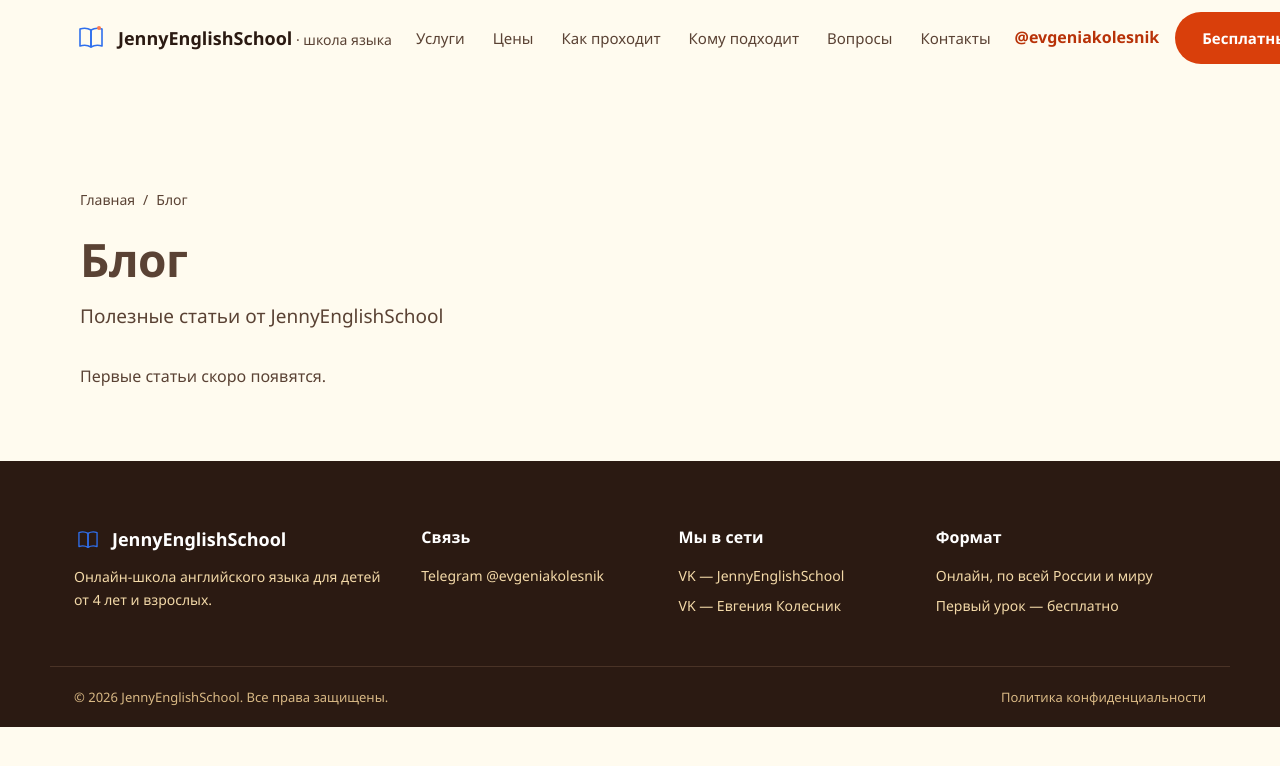
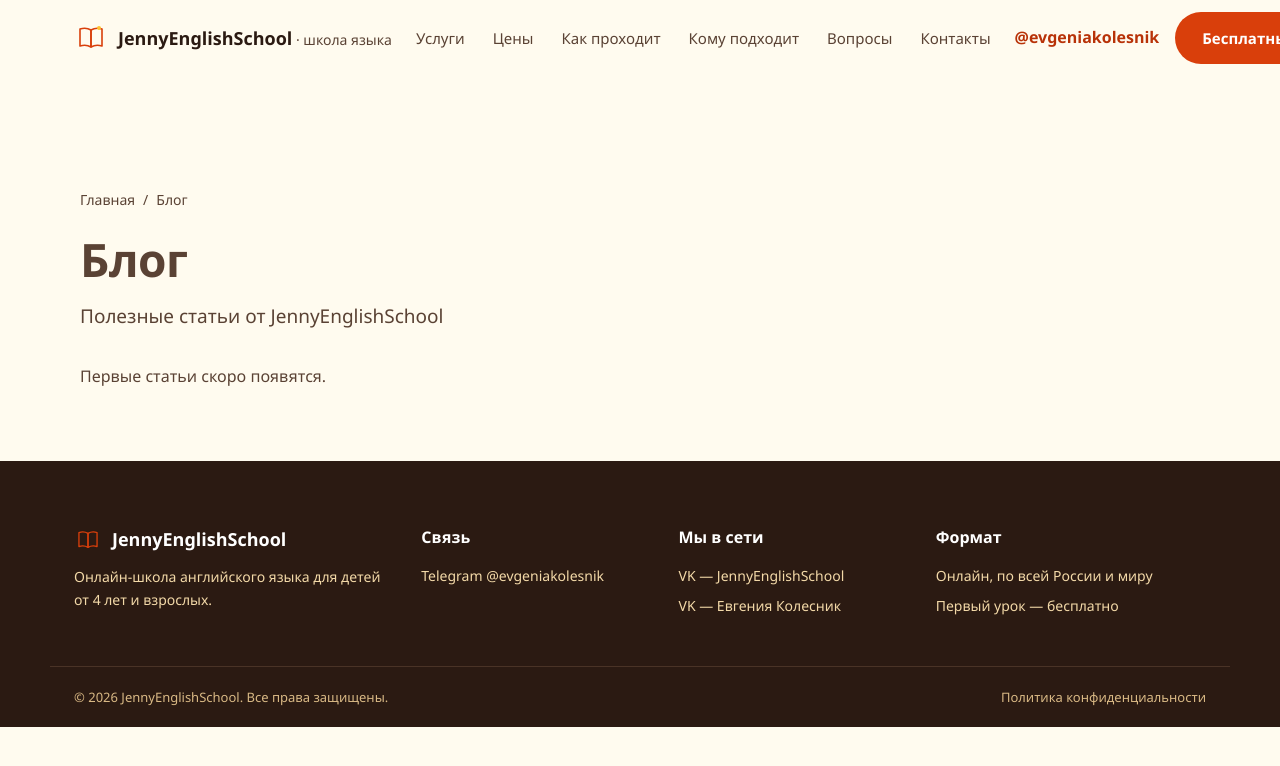
Before and after one commit to murzzsite/jenny-english, a plain HTML site: page blog/index.html in a window 1280 px wide. Shown: the top 766 px of the page. Drawn offline with Linux system fonts and the light colour scheme.

Commit message:
style: цвета логотипа в блоге
Co-Authored-By: Claude Sonnet 5.5 <noreply@anthropic.com>

```diff
--- a/blog/index.html
+++ b/blog/index.html
@@ -28,9 +28,9 @@
   <div class="container header__inner">
     <a href="/#top" class="logo">
       <svg width="34" height="34" viewBox="0 0 34 34" fill="none" xmlns="http://www.w3.org/2000/svg">
-        <path d="M6 8C6 8 12 6 17 9V26C12 23 6 25 6 25V8Z" stroke="#2F6FED" stroke-width="1.6" stroke-linejoin="round"/>
-        <path d="M28 8C28 8 22 6 17 9V26C22 23 28 25 28 25V8Z" stroke="#2F6FED" stroke-width="1.6" stroke-linejoin="round"/>
-        <circle cx="25" cy="7" r="2" fill="#FF7A50"/>
+        <path d="M6 8C6 8 12 6 17 9V26C12 23 6 25 6 25V8Z" stroke="#D93F0B" stroke-width="1.6" stroke-linejoin="round"/>
+        <path d="M28 8C28 8 22 6 17 9V26C22 23 28 25 28 25V8Z" stroke="#D93F0B" stroke-width="1.6" stroke-linejoin="round"/>
+        <circle cx="25" cy="7" r="2" fill="#FFC12E"/>
       </svg>
       <span class="logo__text">JennyEnglishSchool<span class="logo__suffix"> · школа языка</span></span>
     </a>
@@ -62,8 +62,8 @@
     <div class="footer__col">
       <a href="/#top" class="logo logo--footer">
         <svg width="28" height="28" viewBox="0 0 34 34" fill="none" xmlns="http://www.w3.org/2000/svg">
-          <path d="M6 8C6 8 12 6 17 9V26C12 23 6 25 6 25V8Z" stroke="#2F6FED" stroke-width="1.6" stroke-linejoin="round"/>
-          <path d="M28 8C28 8 22 6 17 9V26C22 23 28 25 28 25V8Z" stroke="#2F6FED" stroke-width="1.6" stroke-linejoin="round"/>
+          <path d="M6 8C6 8 12 6 17 9V26C12 23 6 25 6 25V8Z" stroke="#D93F0B" stroke-width="1.6" stroke-linejoin="round"/>
+          <path d="M28 8C28 8 22 6 17 9V26C22 23 28 25 28 25V8Z" stroke="#D93F0B" stroke-width="1.6" stroke-linejoin="round"/>
         </svg>
         <span>JennyEnglishSchool</span>
       </a>
```
Also changed, not shown: blog/preview/7c12126ba07e/s-kakogo-vozrasta-angliiskii-rebenku/index.html (+5 -5 lines), blog/preview/f6358abd6f11/skolko-stoit-angliiskii-onlain/index.html (+5 -5 lines).
